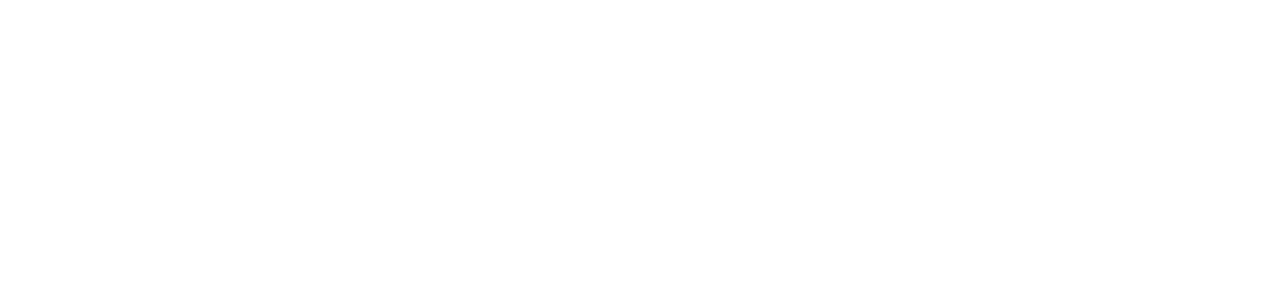
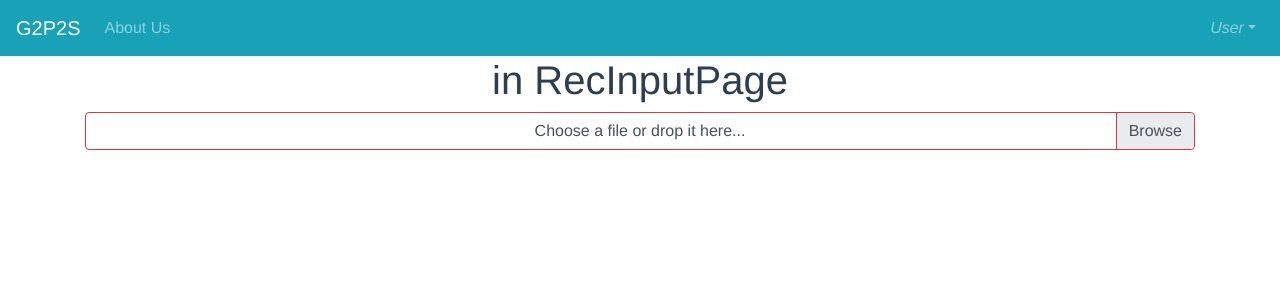
Before and after one commit to GalAgas/FinalProject, a Vue app in the folder client/: page /RecInput in a window 1280 px wide. Shown: the top 300 px of the page. Built offline with nearby package versions, Linux system fonts and the light colour scheme.

Commit message:
created main page and recInput page

```diff
--- a/client/package.json
+++ b/client/package.json
@@ -10,6 +10,7 @@
   "dependencies": {
     "axios": "^0.21.1",
     "bootstrap": "^4.6.0",
+    "bootstrap-vue": "^2.21.2",
     "core-js": "^3.6.5",
     "vue": "^2.6.11",
     "vue-router": "^3.2.0"
--- a/client/src/App.vue
+++ b/client/src/App.vue
@@ -1,8 +1,20 @@
 <template>
   <div id="app">
+    <NavBar/>
     <router-view/>
   </div>
 </template>
+
+<script>
+import NavBar from './components/NavBar.vue';
+
+export default {
+  name: 'App',
+  components: {
+    NavBar,
+  },
+};
+</script>
 
 <style>
 #app {
@@ -11,7 +23,6 @@
   -moz-osx-font-smoothing: grayscale;
   text-align: center;
   color: #2c3e50;
-  margin-top: 60px;
 }
 
 </style>
--- /dev/null
+++ b/client/src/Pages/AboutUsPage.vue
@@ -0,0 +1,19 @@
+<template>
+  <div class="container">
+    <h1>  in AboutUsPage </h1>
+  </div>
+</template>
+
+<script>
+// import axios from 'axios';
+
+export default {
+  name: 'AboutUsPage',
+  data() {
+    return {
+    };
+  },
+  methods: {
+  },
+};
+</script>
--- /dev/null
+++ b/client/src/Pages/HomePage.vue
@@ -0,0 +1,20 @@
+<template>
+  <div class="container">
+    <h1> tomer and guy </h1>
+    <b-button variant="primary" :to="{ name: 'RecInputPage'}">go to RecInput</b-button>
+  </div>
+</template>
+
+<script>
+// import axios from 'axios';
+
+export default {
+  name: 'HomePage',
+  data() {
+    return {
+    };
+  },
+  methods: {
+  },
+};
+</script>
--- /dev/null
+++ b/client/src/Pages/NotFoundPage.vue
@@ -0,0 +1,6 @@
+<template>
+  <div class="container">
+    <h1> 404 Page Not Found</h1>
+    <router-link to="/" exact>Go Home</router-link>
+  </div>
+</template>
--- /dev/null
+++ b/client/src/Pages/RecInputPage.vue
@@ -0,0 +1,25 @@
+<template>
+  <div class="container">
+    <h1>  in RecInputPage </h1>
+    <b-form-file
+      v-model="file1"
+      :state="Boolean(file1)"
+      placeholder="Choose a file or drop it here..."
+      drop-placeholder="Drop file here..."
+    ></b-form-file>
+  </div>
+</template>
+
+<script>
+
+export default {
+  name: 'RecInputPage',
+  data() {
+    return {
+      file1: null,
+    };
+  },
+  methods: {
+  },
+};
+</script>
--- /dev/null
+++ b/client/src/components/NavBar.vue
@@ -0,0 +1,35 @@
+<template>
+<div>
+  <b-navbar toggleable="lg" type="dark" variant="info">
+    <b-navbar-brand :to="{ name: 'HomePage'}">G2P2S</b-navbar-brand>
+
+    <b-navbar-toggle target="nav-collapse"></b-navbar-toggle>
+
+    <b-collapse id="nav-collapse" is-nav>
+      <b-navbar-nav>
+        <b-nav-item :to="{ name: 'AboutUsPage'}">About Us</b-nav-item>
+      </b-navbar-nav>
+
+      <!-- Right aligned nav items -->
+      <b-navbar-nav class="ml-auto">
+        <b-nav-item-dropdown right>
+          <!-- Using 'button-content' slot -->
+          <template #button-content>
+            <em>User</em>
+          </template>
+          <b-dropdown-item href="#">Profile</b-dropdown-item>
+          <b-dropdown-item href="#">Sign Out</b-dropdown-item>
+        </b-nav-item-dropdown>
+      </b-navbar-nav>
+    </b-collapse>
+  </b-navbar>
+</div>
+</template>
+
+<script>
+export default {
+  name: 'NavBar',
+
+};
+
+</script>
--- a/client/src/main.js
+++ b/client/src/main.js
@@ -1,7 +1,44 @@
 import Vue from 'vue';
+import 'bootstrap/dist/css/bootstrap.css';
+import 'bootstrap-vue/dist/bootstrap-vue.css';
+import {
+  FormGroupPlugin,
+  FormPlugin,
+  FormInputPlugin,
+  ButtonPlugin,
+  CardPlugin,
+  NavbarPlugin,
+  FormSelectPlugin,
+  AlertPlugin,
+  ToastPlugin,
+  LayoutPlugin,
+  InputGroupPlugin,
+  TablePlugin,
+  FormCheckboxPlugin,
+  IconsPlugin,
+  FormFilePlugin,
+}
+from 'bootstrap-vue';
 import App from './App.vue';
 import router from './router';
-import 'bootstrap/dist/css/bootstrap.css';
+
+[
+  FormGroupPlugin,
+  FormPlugin,
+  FormInputPlugin,
+  ButtonPlugin,
+  CardPlugin,
+  NavbarPlugin,
+  FormSelectPlugin,
+  AlertPlugin,
+  ToastPlugin,
+  LayoutPlugin,
+  InputGroupPlugin,
+  TablePlugin,
+  FormCheckboxPlugin,
+  IconsPlugin,
+  FormFilePlugin,
+].forEach((x) => Vue.use(x));
 
 Vue.config.productionTip = false;
 
--- a/client/src/router/index.js
+++ b/client/src/router/index.js
@@ -1,6 +1,10 @@
 import Vue from 'vue';
 import Router from 'vue-router';
 import Ping from '../components/Ping.vue';
+import HomePage from '../Pages/HomePage.vue';
+import AboutUsPage from '../Pages/AboutUsPage.vue';
+import NotFoundPage from '../Pages/NotFoundPage.vue';
+import RecInputPage from '../Pages/RecInputPage.vue';
 
 Vue.use(Router);
 
@@ -13,5 +17,25 @@
       name: 'Ping',
       component: Ping,
     },
+    {
+      path: '/AboutUs',
+      name: 'AboutUsPage',
+      component: AboutUsPage,
+    },
+    {
+      path: '/RecInput',
+      name: 'RecInputPage',
+      component: RecInputPage,
+    },
+    {
+      path: '/',
+      name: 'HomePage',
+      component: HomePage,
+    },
+    {
+      path: '*',
+      name: 'NotFoundPage',
+      component: NotFoundPage,
+    },
   ],
 });
```
Also changed, not shown: client/src/components/InputFileBox.vue (added, +70 -0 lines), 1 other file (tests, documents, lock files or other folders).
